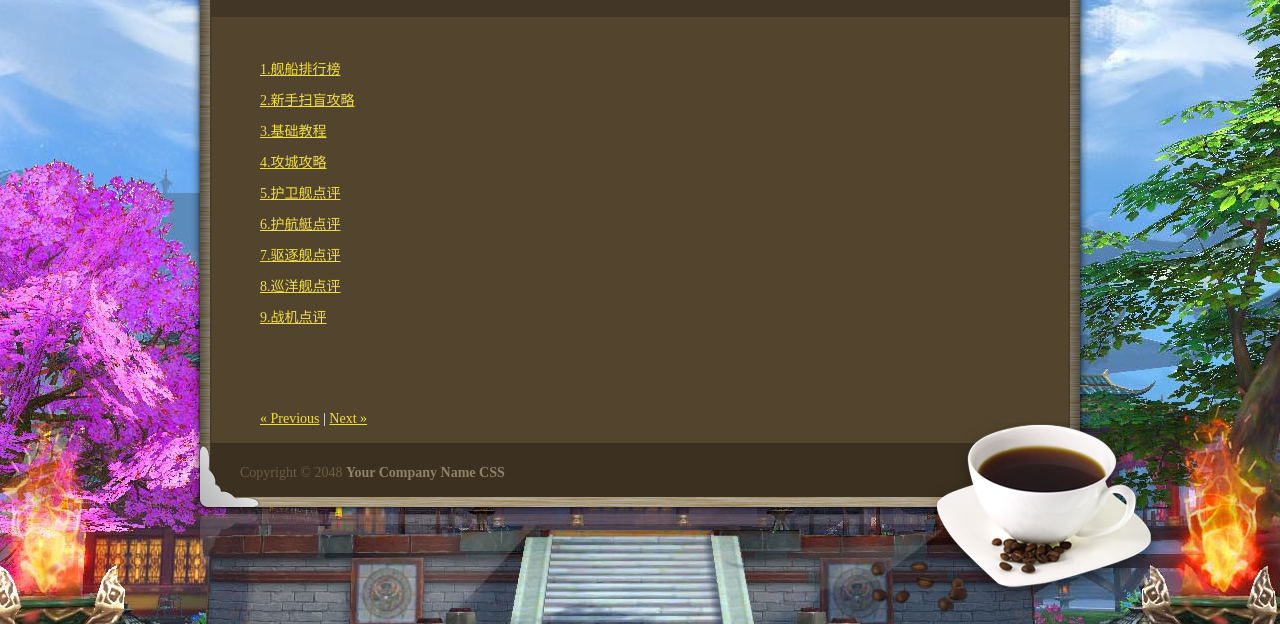
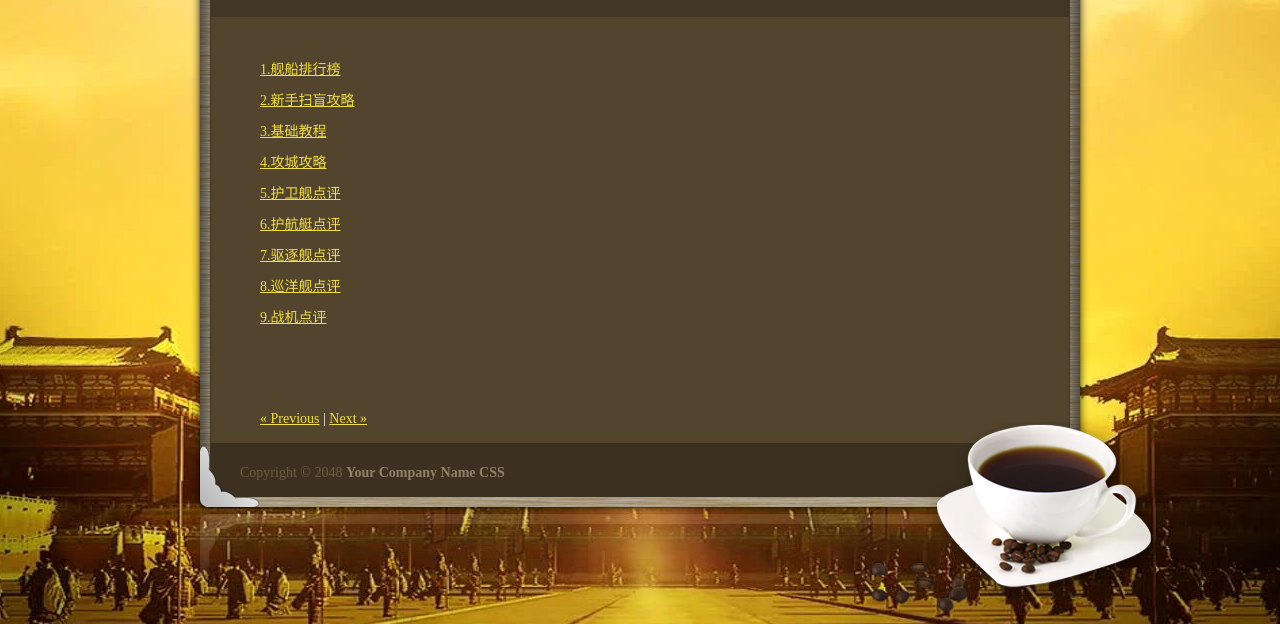
Before and after one commit to wabermxz77/wabermxz77.github.io, a plain HTML site: page index.html in a window 1280 px wide. Shown: the part 233-857 px from the top of the page. Drawn offline with Linux system fonts and the light colour scheme.

Commit message:
Update common.css

```diff
--- a/css/common.css
+++ b/css/common.css
@@ -91,7 +91,7 @@ h3 {
 
 #templatemo_wrapper_outer {
 	width: 100%;
-	background: url(../images/1.jpeg) top center no-repeat;
+	background: url(../images/2.jpeg) top center no-repeat;
 }
 
 #templatemo_wrapper_inner {
```
